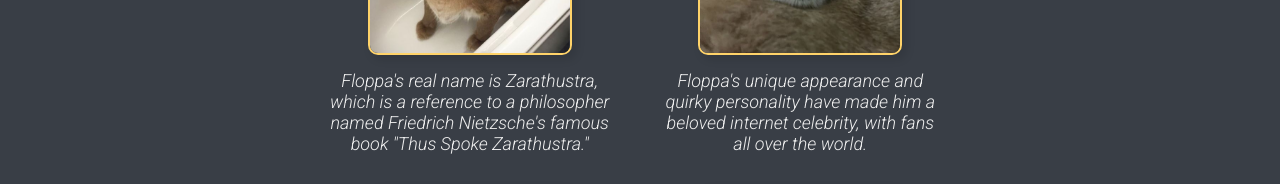
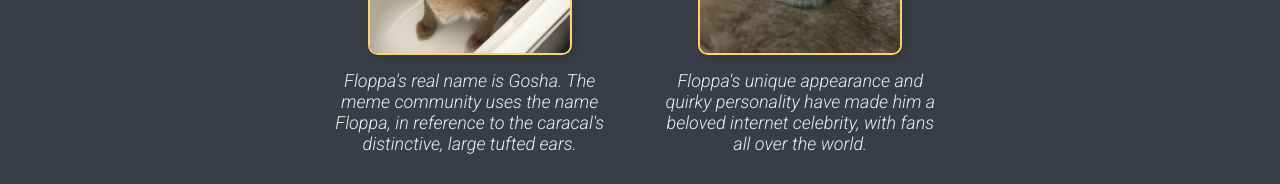
Before and after one commit to sebilune/floppa-page, a plain HTML site: page index.html in a window 1280 px wide. Shown: the part 1323-1507 px from the top of the page. Drawn offline with Linux system fonts and the light colour scheme.

Commit message:
Deleted misleading information. Floppa's name was wrong. Due to some research, his actual name is "Gosha". Very cool.

```diff
--- a/index.html
+++ b/index.html
@@ -51,7 +51,7 @@
         <div class="bottom">
             <div class="card">
                 <img class="card-placeholder" src="./img/floppa-santa.jpg" alt="">
-                <div class="subtext">Floppa's real name is Zarathustra, which is a reference to a philosopher named Friedrich Nietzsche's famous book "Thus Spoke Zarathustra."</div>
+                <div class="subtext">Floppa's real name is Gosha. The meme community uses the name Floppa, in reference to the caracal's distinctive, large tufted ears.</div>
             </div>
             <div class="card">
               <img class="card-placeholder" src="./img/floppa-sleep.jpg" alt="">
```
